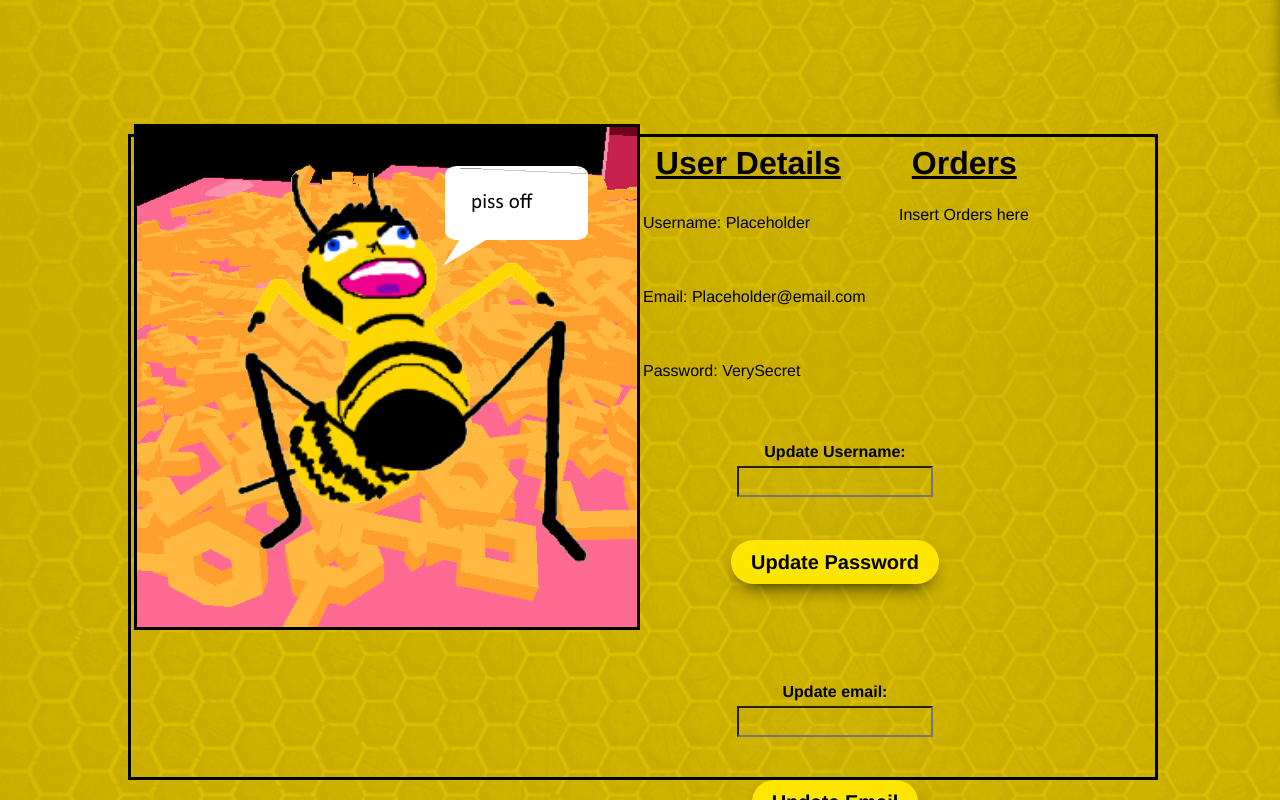
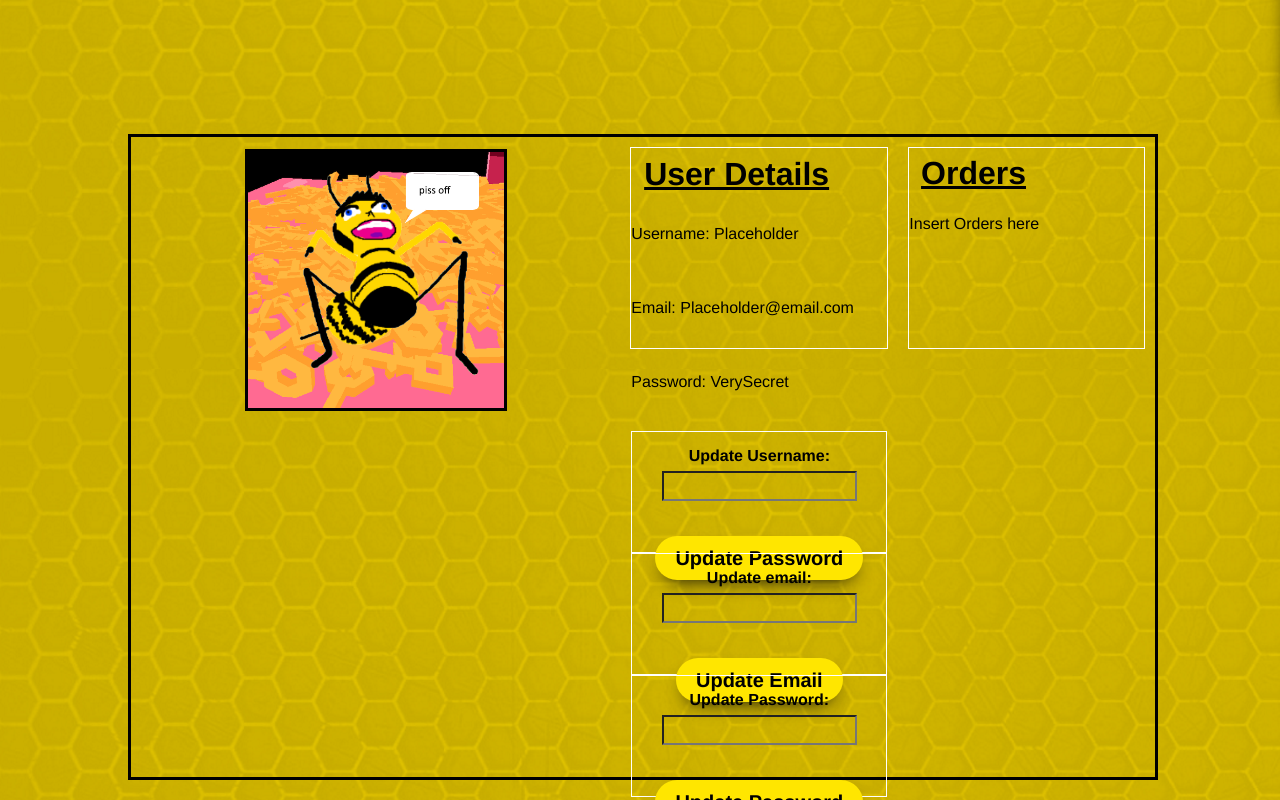
Before and after one commit to alexdean2112/CN-Project-Frontend, a React (Create React App) app: page /profile in a window 1280 px wide. Shown: the part 680-1480 px from the top of the page. Built offline with nearby package versions, Linux system fonts and the light colour scheme.

Commit message:
added basket to all pages

```diff
--- a/src/components/Basket.js
+++ b/src/components/Basket.js
@@ -12,23 +12,25 @@ const Basket = () => {
         </button>
         <BarContainer show={show}>
           <Sideheader>Your Cart</Sideheader>
-        <Sidecontent>Your Items
+          <Sidecontent>
+            <SideTitle><h1>Your Items</h1></SideTitle>
             <Items>
               <Content>
                 <h1>Item 1</h1>
-            <h1> £ -- </h1>
+                <h1> £ - - </h1>
               </Content>
               <Content>
                 <h1>Item 2</h1>
-            <h1> £ -- </h1>
+                <h1> £ - - </h1>
               </Content>
               <Content>
                 <h1>Item 3</h1>
-            <h1> £ -- </h1>
+                <h1> £ - - </h1>
               </Content>
             </Items>
             <Total>
-            <h1>Total</h1>
+              <h1>Total :</h1>
+              <h1>£ - -</h1>
             </Total>
           </Sidecontent>
           <Sidefooter>Checkout</Sidefooter>
@@ -39,9 +41,10 @@ const Basket = () => {
 };
 
 export default Basket;
-const UltraContainer =styled.div`
+const UltraContainer = styled.div`
   display: flex;
   flex-direction: row-reverse;
+  position: sticky ;
 `;
 
 const BarContainer = styled.div`
@@ -53,7 +56,7 @@ const BarContainer = styled.div`
   width: 300px;
   margin-right: 50px;
   box-shadow: #08080b 0 15px 20px 1px;
-  background-color: ${({ show }) => (show ? "rgb(0, 0, 0, 0.7)" : "#515050")};
+  background-color: ${({ show }) => (show ? "rgb(0, 0, 0, 0.7)" : "rgb(0, 0, 0, 0.7)")};
   transition: all 0.5s;
   transform: ${({ show }) => (show ? "translateX(0)" : "translateX(360px)")};
 `;
@@ -74,29 +77,38 @@ const Sideheader = styled.p`
 `;
 const Sidecontent = styled.div`
   position: absolute;
-  width: 21.5vw;
+  width: 290px;
   top: 60px;
   bottom: 60px;
   right: 5px;
   overflow-y: auto;
   color: #dfba36;
   font-size: 1.5rem;
-  font-weight: 30px;
+  font-weight: 5px;
   // border: solid 1px whitesmoke;
+`;
+const SideTitle = styled.div`
+  font-size: 12px;
 `;
 const Items = styled.div`
   // border: solid 1px white;
   margin: 10px;
+  padding-bottom: 70px;
 `;
 const Total = styled.div`
+  display: flex;
+  flex-direction: row;
+  justify-content: space-between;
   border-bottom: solid 1px white;
   margin: 10px;
   font-size: 10px;
+  padding-right: 15px;
 `
 const Content = styled.div`
   display: flex;
   justify-content: space-between;
   margin: 20px;
+  padding-right: 13px;
   font-size: 11px;
   border-bottom: solid 3px whitesmoke;
 `;
--- a/src/components/Profile.js
+++ b/src/components/Profile.js
@@ -50,7 +50,7 @@ const Profile = () => {
                         </div>
                     </form>
                 </div>
-                <div>
+                <div className="formsContainer">
                     <form onSubmit={submitHandler2}>
                         <label> Update email:
                             <br></br>
@@ -62,7 +62,7 @@ const Profile = () => {
                         </div>
                     </form>
                 </div>
-                <div>
+                <div className="formsContainer">
                     <form onSubmit={submitHandler3}>
                         <label> Update Password:
                             <br></br>
--- a/src/componentstyles/profile.css
+++ b/src/componentstyles/profile.css
@@ -8,22 +8,27 @@
 }
 
 .imageContainer {
-    height: 60vh;
+    height: 33.2vh;
     width: 40vw;
+    margin: 10px;
     display: flex;
     justify-content: center;
     align-items: center;
 }
 
 .imageContainer img {
+    height: 32vh;
+    width: auto;
     border: 3px solid black;
 }
 
 .detailsContainer {
-    height: 60vh;
+    height: 25vh;
     width: 20vw;
     display: flex;
+    margin: 10px;
     flex-direction: column;
+    border: solid 1px white;
 }
 
 .infoContainer p {
@@ -32,8 +37,15 @@
 }
 
 .orderContainer {
-    height: 60vh;
+    height: 25vh;
     width: 20vw;
     display: flex;
+    margin: 10px;
     flex-direction: column;
+    border: solid 1px white;
 }
+.formsContainer{
+    display: flex;
+    height: 15vh;
+    border: solid 1px white;
+}
```
Lines whose indentation alone changed are shown as unchanged.
